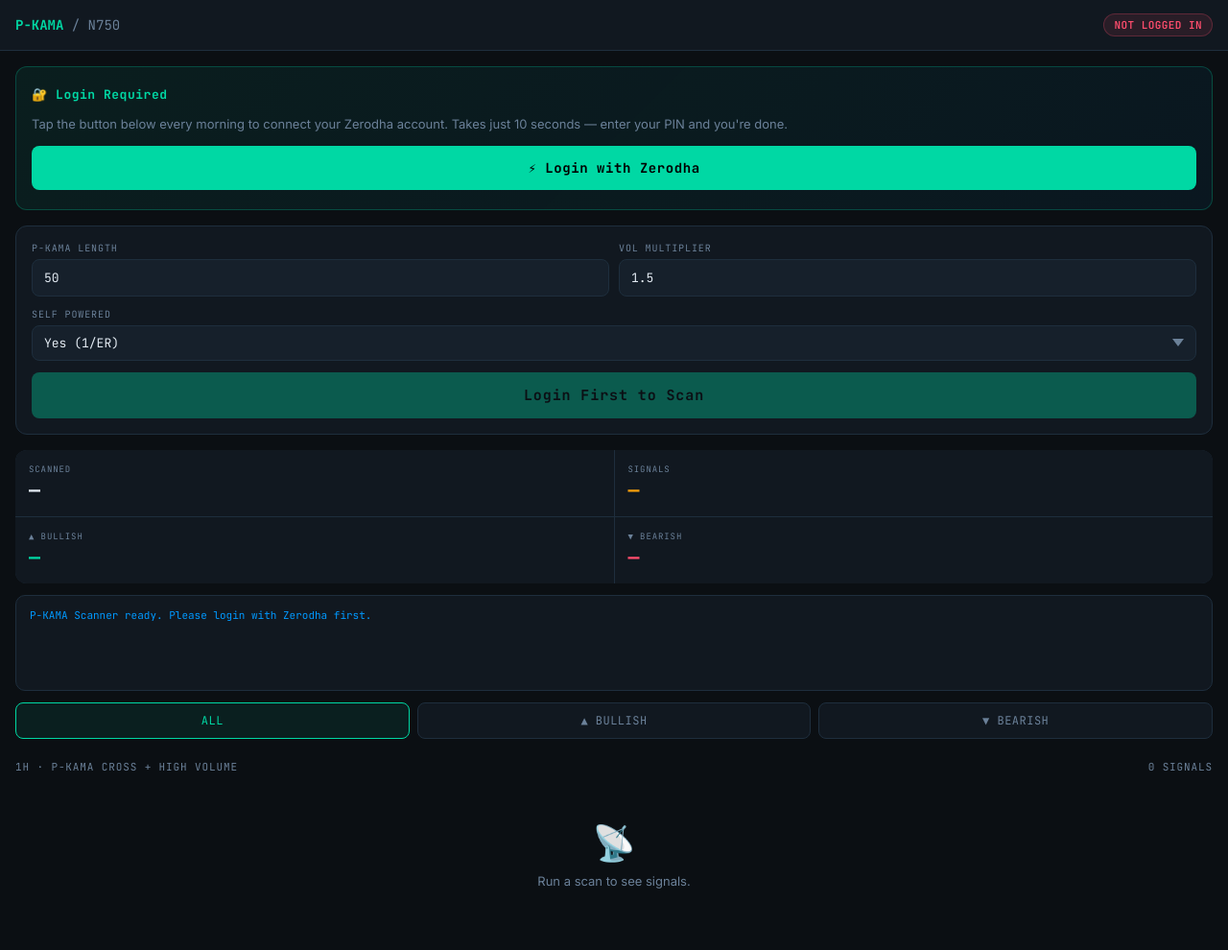
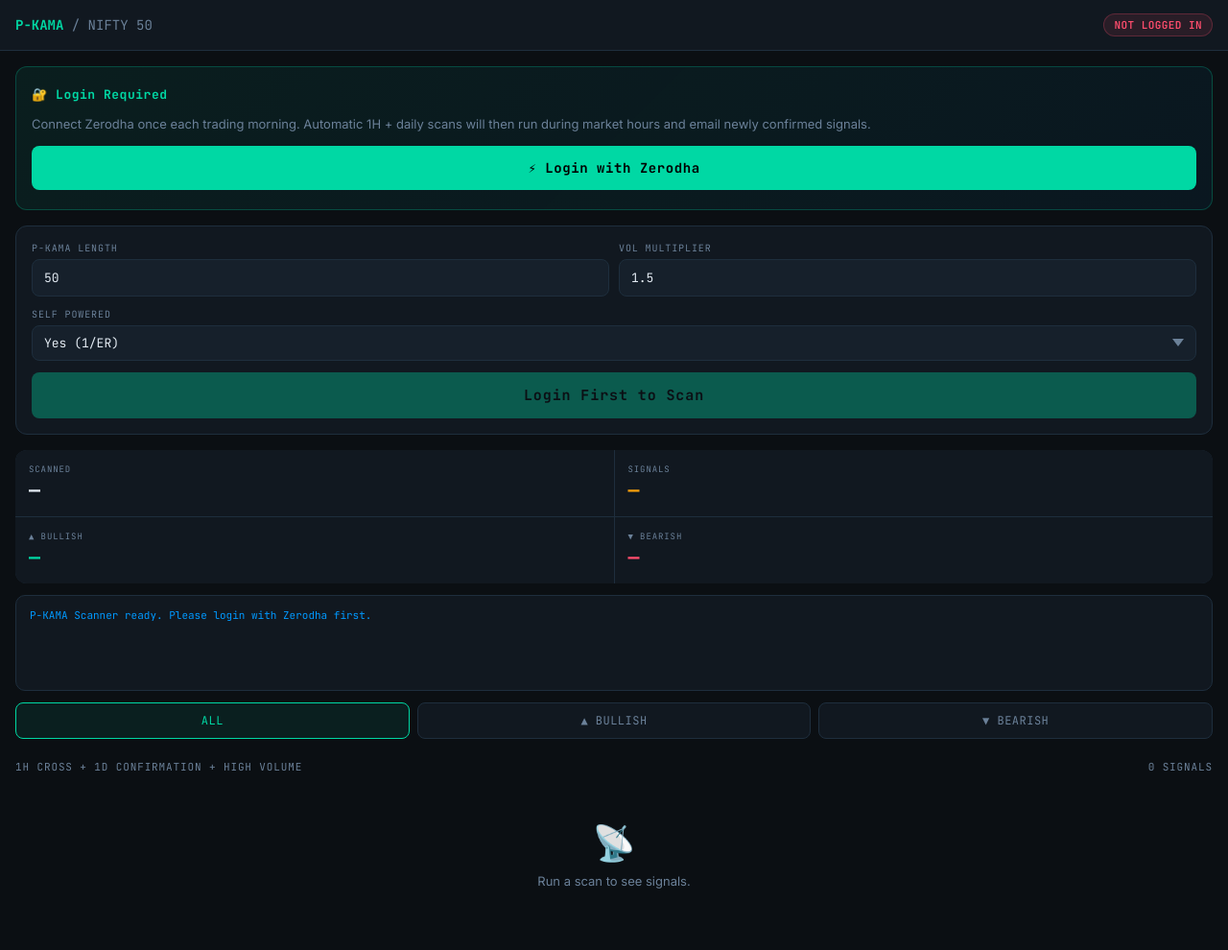
Before and after one commit to DaddyG25/Kama-scanner, a Python web app: template templates/index.html in a window 1280 px wide. Shown: the whole page at 96% size. Run offline with Jinja, Linux system fonts and the light colour scheme; the template is opened without the code that fills it, so the values that code supplies are empty.

Commit message:
Update dashboard for 1H + 1D confirmation
Updated the header logo text, modified login instructions, and enhanced result display details. Added automatic polling for token status and latest results.

```diff
--- a/templates/index.html
+++ b/templates/index.html
@@ -145,7 +145,7 @@
 
 <!-- Header -->
 <header>
-  <div class="logo">P-KAMA<span> / N750</span></div>
+  <div class="logo">P-KAMA<span> / NIFTY 50</span></div>
   <span class="badge {% if token_set %}ok{% else %}no{% endif %}" id="tokenBadge">
     {% if token_set %}✓ LOGGED IN{% else %}NOT LOGGED IN{% endif %}
   </span>
@@ -156,8 +156,8 @@
   <div class="login-inner">
     <div class="login-title">🔐 Login Required</div>
     <div class="login-desc">
-      Tap the button below every morning to connect your Zerodha account.
-      Takes just 10 seconds — enter your PIN and you're done.
+      Connect Zerodha once each trading morning. Automatic 1H + daily scans
+      will then run during market hours and email newly confirmed signals.
     </div>
     <a class="btn-login" href="{{ login_url }}">
       ⚡ Login with Zerodha
@@ -231,7 +231,7 @@
 <!-- Results -->
 <div class="results-wrap">
   <div class="results-hdr">
-    <span>1H · P-KAMA Cross + High Volume</span>
+    <span>1H CROSS + 1D CONFIRMATION + HIGH VOLUME</span>
     <span id="resCount">0 signals</span>
   </div>
   <div id="cardContainer">
@@ -327,7 +327,11 @@
         </div>
         <div class="card-stat">
           <span class="cs-label">Vol Ratio</span>
-          <span class="cs-value ${r.vol_ratio>=2?'cv-bull':'cv-warn'}">${r.vol_ratio.toFixed(2)}x</span>
+          <span class="cs-value ${r.vol_ratio_1h>=2?'cv-bull':'cv-warn'}">1H ${r.vol_ratio_1h.toFixed(2)}x</span>
+        </div>
+        <div class="card-stat">
+          <span class="cs-label">Daily Confirm</span>
+          <span class="cs-value cv-bull">₹${r.daily_close.toFixed(2)} / ${r.vol_ratio_1d.toFixed(2)}x</span>
         </div>
       </div>
       <div style="display:flex;align-items:center;justify-content:space-between">
@@ -381,7 +385,7 @@
     }
     else if(d.type==='signal'){
       // Skip if we already have this symbol (dedup)
-      const key = d.symbol + '_' + d.signal;
+      const key = d.symbol + '_' + d.signal + '_' + d.sig_time_1h;
       if(!seenSymbols.has(key)){
         seenSymbols.add(key);
         allResults.push(d);
@@ -441,7 +445,7 @@
   document.getElementById('factorGroup').style.display=this.value==='false'?'flex':'none';
 });
 
-// Poll token status every 5s (in case user logs in on another tab)
+// Poll token status and automatic-scan results.
 setInterval(async()=>{
   const r=await fetch('/api/token-status');
   const d=await r.json();
@@ -464,6 +468,20 @@
   }
 },5000);
 
+async function pollAutomaticResults(){
+  try{
+    const r=await fetch('/api/latest-results');
+    const d=await r.json();
+    if(Array.isArray(d.results)){
+      allResults=d.results;
+      updateStats(allResults.length ? 50 : 0);
+      renderCards();
+    }
+  }catch(e){ /* the next poll will retry */ }
+}
+pollAutomaticResults();
+setInterval(pollAutomaticResults,30000);
+
 renderCards();
 </script>
 </body>
```
